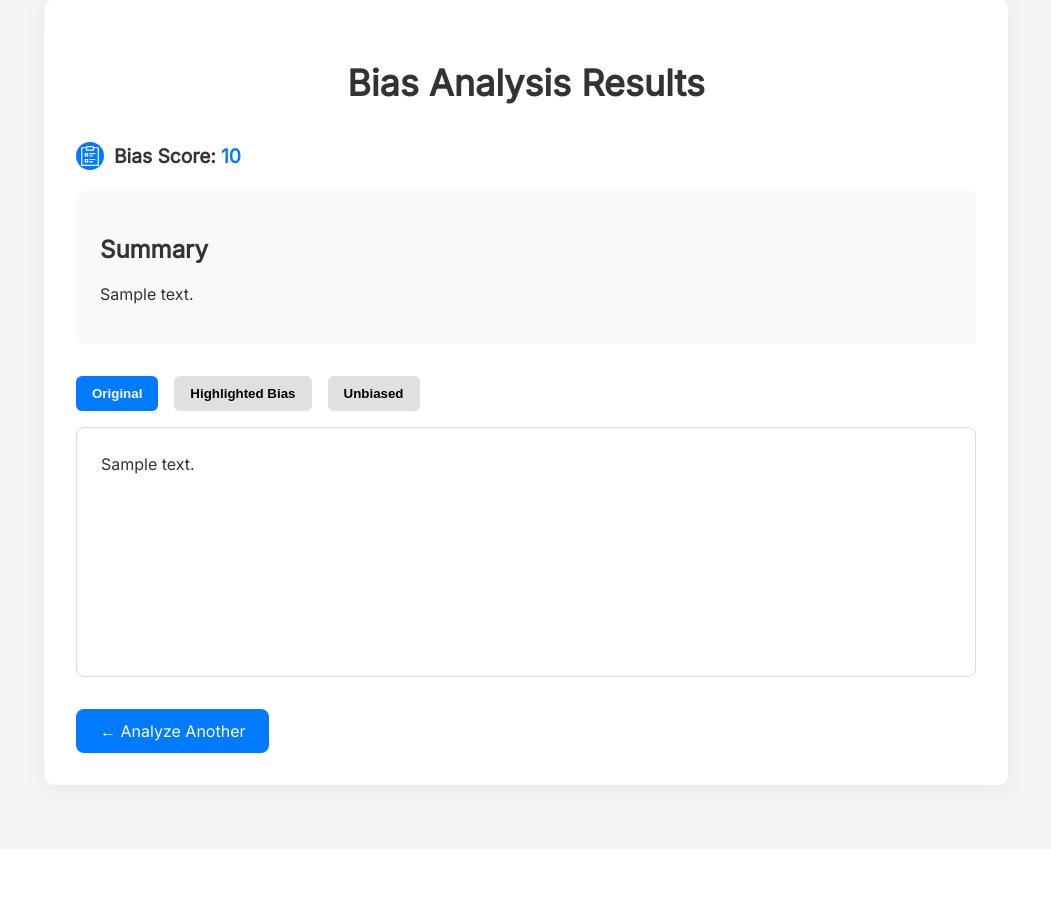
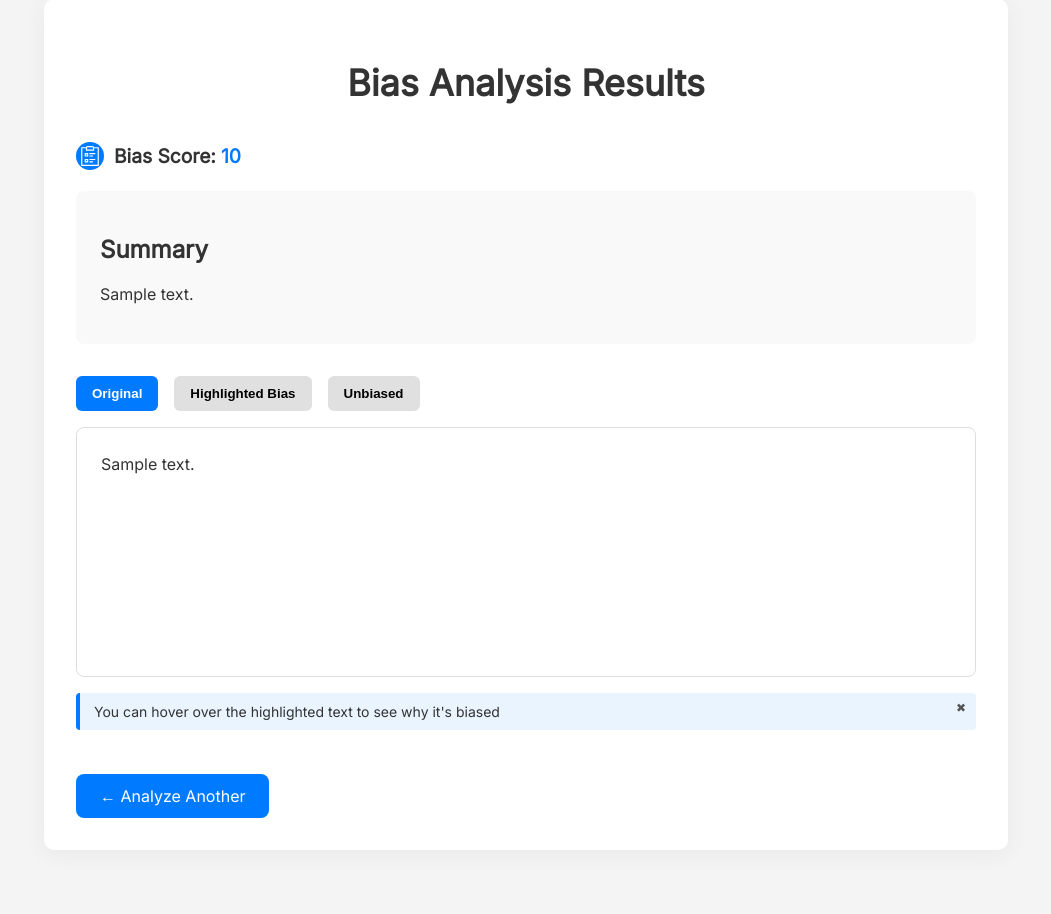
Before and after one commit to SriramYadagiri/NewsSense, a Flask app: template templates/result.html in a window 1280 px wide. Shown: the part 126-1040 px from the top of the page, without its empty margins (114-1165 px from the left). Before the commit the page ends 927 px from the top, so only its background shows below. Run offline with Flask 3, Linux system fonts and the light colour scheme; the template is opened without the code that fills it: most values are stand-ins (such as "Sample title", 1, 10 or a date in 2020).

Commit message:
added tooltips to the result page to explain that you can hover over highlighted text to see why it's biased

```diff
--- a/app.py
+++ b/app.py
@@ -93,6 +93,28 @@ def determine_bias(text):
 
     output = response.choices[0].message.content.strip()
     print("Bias Analysis: " + output)
+    return json.loads(output)
+
+def find_misinformation(text):
+    text_file_path = 'prompts/misinformation_message.txt'
+    with open(text_file_path, 'r') as file:
+        initial_prompt = file.read()
+
+    user_message = f"Analyze the following text for misinformation and return a list of passages flagged for misinformation:\n\n{text}"
+
+    response = client.chat.completions.create(
+        model="gpt-4",
+        messages=[
+            {"role": "system", "content": initial_prompt},
+            {"role": "user", "content": user_message}
+        ],
+        temperature=0,
+        top_p=1,
+        max_tokens=1500
+    )
+
+    output = response.choices[0].message.content.strip()
+    print("Misinformation Analysis: " + output)
     return json.loads(output)
 
 def highlight_bias(text, highlighted_passages):
--- a/prompts/misinfo_message.txt
+++ b/prompts/misinfo_message.txt
@@ -7,6 +7,8 @@ Your task is to analyze an article and identify any passages that contain potent
 - Include vague attributions (e.g., "experts say", "it is believed")
 - Misrepresent current events, science, or history
 
+Only select passages that you believe might be misinformation, you do not have to find any misinformation in the article.
+
 Return only passages that seem questionable or unverifiable — do not list opinions or editorial content unless presented as fact.
 
 ### Format your response as a JSON object with the following structure:
--- a/static/style.css
+++ b/static/style.css
@@ -143,6 +143,10 @@ input[type="submit"]:hover {
     right: 12px;
     top: 8px;
     cursor: pointer;
+}
+
+.close-btn:hover {
+    color: #dbd1d1;
 }
 
 /* ========== Info Section ========== */
@@ -296,6 +300,10 @@ input[type="submit"]:hover {
     color: white;
 }
 
+div {
+    scroll-margin-top: 80px;
+}
+
 .doc-content {
     background-color: #fff;
     border: 1px solid #ddd;
@@ -305,6 +313,9 @@ input[type="submit"]:hover {
     font-size: 1rem;
     white-space: pre-wrap;
     min-height: 200px;
+    max-height: 600px;
+    overflow: scroll;
+    overflow-x: hidden;
 }
 
 /* ========== Back Button ========== */
@@ -390,6 +401,33 @@ input[type="submit"]:hover {
     color: #333;
 }
 
+.info-banner {
+    background-color: #e9f4ff;
+    border-left: 4px solid #007bff;
+    padding: 10px 14px;
+    margin-top: 16px;
+    margin-bottom: 12px;
+    font-size: 14px;
+    color: #333;
+    position: relative;
+    border-radius: 4px;
+}
+
+.close-banner {
+    position: absolute;
+    right: 4px;
+    top: 8px;
+    background: none;
+    border: none;
+    font-size: 12px;
+    line-height: 1;
+    color: #555;
+    cursor: pointer;
+}
+.close-banner:hover {
+    color: #000;
+}
+
 .spinner {
     margin: 0 auto 20px auto;
     border: 6px solid #f3f3f3;
--- a/templates/result.html
+++ b/templates/result.html
@@ -54,6 +54,10 @@
                     <button onclick="showView('unbiased')">Unbiased</button>
                 </div>
                 <div class="doc-content" id="doc-original">{{ original_text | safe }}</div>
+                <div class="info-banner" id="hoverInfoBanner">
+                    You can hover over the highlighted text to see why it's biased
+                    <button class="close-banner" onclick="closeInfoBanner()">&#10006;</button>
+                </div>
                 <div class="doc-content" id="doc-highlighted" style="display:none">{{ highlighted_text | safe }}</div>
                 <div class="doc-content" id="doc-unbiased" style="display:none">{{ unbiased_text | safe }}</div>
             </div>
@@ -89,6 +93,11 @@
                 document.getElementById(`doc-${id}`).style.display = (id === view) ? 'block' : 'none';
             });
         }
+
+        function closeInfoBanner() {
+            const banner = document.getElementById("hoverInfoBanner");
+            banner.style.display = "none";
+        }
     </script>
 </body>
 </html>
```
